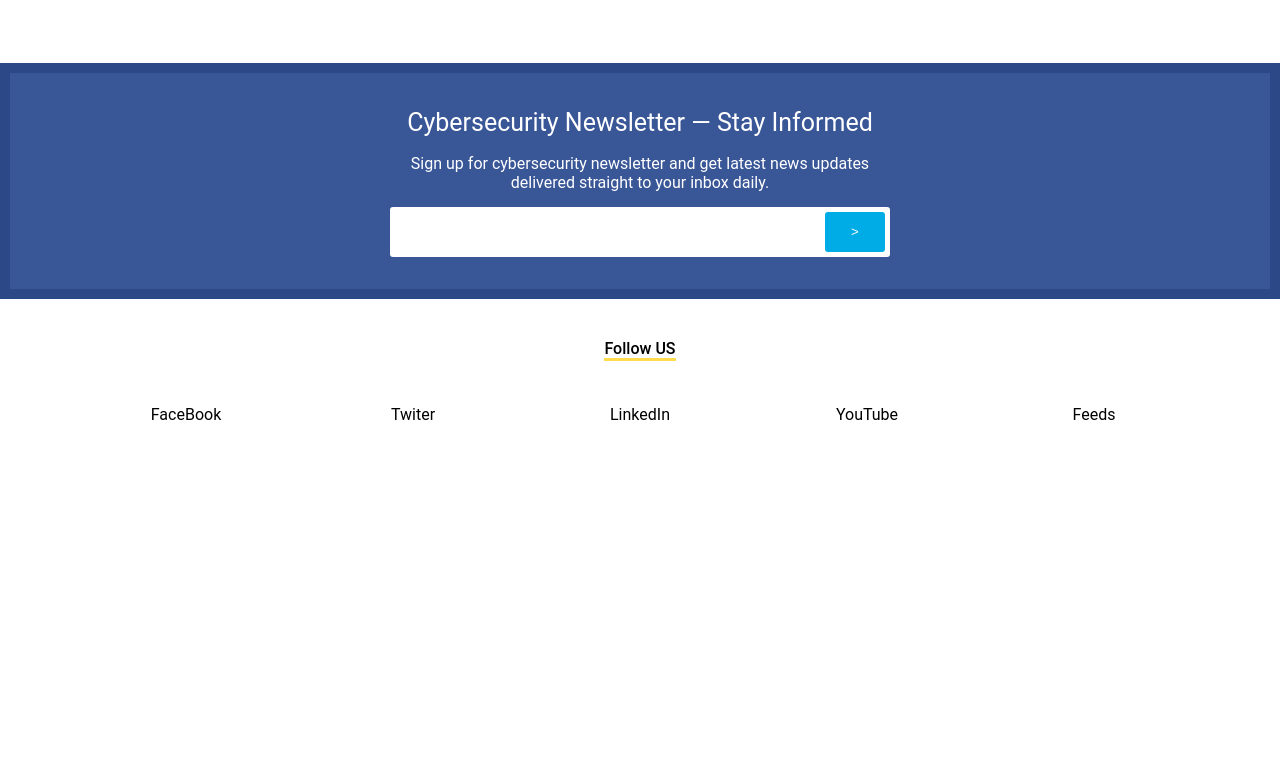
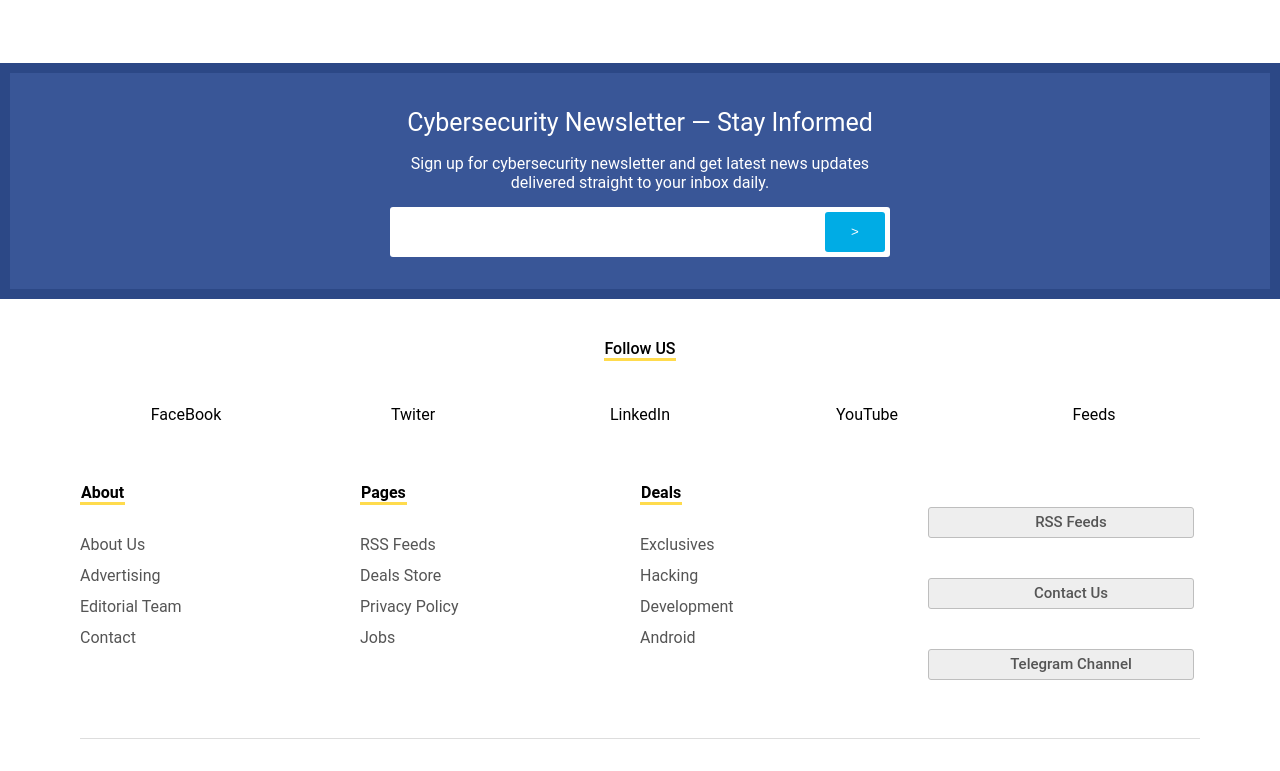
Before and after one commit to nsinhababu/the-hacker-news-clone, a React (Create React App) app: page / in a window 1280 px wide. Shown: the part 2016-2787 px from the top of the page. Built offline with nearby package versions, Linux system fonts and the light colour scheme; the HTML template or start-up script is replaced by a standard one.

Commit message:
initial css

```diff
--- a/src/Components/Footer/index.js
+++ b/src/Components/Footer/index.js
@@ -12,8 +12,61 @@ const Footer = () => {
           <SocialLinks />
         </div>
       </div>
-      <div className='footer__menu-container'></div>
-      <div className='footer__copyright'></div>
+      <div className='footer__menu-container'>
+        <div className='footer__menu'>
+          <h4>About</h4>
+          <a className='footer__menu-links' href='#'>
+            About Us
+          </a>
+          <a className='footer__menu-links' href='#'>
+            Advertising
+          </a>
+          <a className='footer__menu-links' href='#'>
+            Editorial Team
+          </a>
+          <a className='footer__menu-links' href='#'>
+            Contact
+          </a>
+        </div>
+        <div className='footer__menu'>
+          <h4>Pages</h4>
+          <a className='footer__menu-links' href='#'>
+            RSS Feeds
+          </a>
+          <a className='footer__menu-links' href='#'>
+            Deals Store
+          </a>
+          <a className='footer__menu-links' href='#'>
+            Privacy Policy
+          </a>
+          <a className='footer__menu-links' href='#'>
+            Jobs
+          </a>
+        </div>
+        <div className='footer__menu'>
+          <h4>Deals</h4>
+          <a className='footer__menu-links' href='#'>
+            Exclusives
+          </a>
+          <a className='footer__menu-links' href='#'>
+            Hacking
+          </a>
+          <a className='footer__menu-links' href='#'>
+            Development
+          </a>
+          <a className='footer__menu-links' href='#'>
+            Android
+          </a>
+        </div>
+        <div className='footer__menu footer__menu-last'>
+          <a href='#'>RSS Feeds</a>
+          <a href='#'>Contact Us</a>
+          <a href='#'>Telegram Channel</a>
+        </div>
+      </div>
+      <div className='footer__copyright'>
+        © The Hacker News, 2021. All Rights Reserved.
+      </div>
     </footer>
   );
 };
--- a/src/Components/Footer/styles.css
+++ b/src/Components/Footer/styles.css
@@ -3,7 +3,7 @@
   display: flex;
   flex-direction: column;
   align-items: center;
-  margin-top: 40px;
+  margin-top: 20px;
 }
 
 /* social media link section */
@@ -24,6 +24,7 @@
   font-size: 16px;
   font-weight: 500;
   border-bottom: 3px solid #ffdb4d;
+  margin-top: 20px;
 }
 .footer__links {
   width: 100%;
@@ -31,6 +32,7 @@
   display: flex;
   justify-content: space-between;
   align-items: center;
+  flex: 2;
 }
 .footer__links > .social-links-wrapper {
   width: 212px;
@@ -46,3 +48,51 @@
   transform: scale(1.1);
   transition: 0.2s;
 }
+.footer__menu-container {
+  flex: 3;
+  display: flex;
+  margin: 15px 0;
+}
+.footer__menu {
+  flex: 1;
+  display: flex;
+  flex-direction: column;
+  align-items: flex-start;
+  margin-bottom: 20px;
+}
+.footer__menu-links {
+  color: #555;
+  margin-bottom: 12px;
+}
+.footer__menu h4 {
+  margin-bottom: 30px;
+  border-bottom: 3px solid #ffdb4d;
+  padding: 0 1px;
+}
+.footer__menu-last a {
+  width: 95%;
+  padding: 6px 10px 6px 30px;
+  font-size: 15px;
+  border: 1px solid #bebebe;
+  background-color: #eee;
+  color: #555;
+  margin: 20px 8px;
+  border-radius: 3px;
+  font-weight: 500;
+  line-height: 17px;
+}
+.footer__menu-last a:hover {
+  transform: scale(1.1);
+}
+.footer__menu-last {
+  justify-content: center;
+}
+.footer__copyright {
+  flex: 1;
+  border-top: 1px solid #ddd;
+  display: flex;
+  justify-content: flex-start;
+  align-items: center;
+  font-size: 12px;
+  color: #555;
+}
--- a/src/Components/Main/styles.css
+++ b/src/Components/Main/styles.css
@@ -43,7 +43,7 @@
 .card__content-container {
   width: 405px;
   height: 162px;
-
+  padding-left: 15px;
   display: flex;
   flex-direction: column;
   justify-content: center;
@@ -65,7 +65,7 @@
   align-items: center;
 }
 .card__author p {
-  margin-left: 15px;
+  margin-right: 15px;
 }
 .card__content {
   flex: 2;
@@ -90,7 +90,9 @@
   border-radius: 3px;
   border: none;
 }
-
+.btn:hover {
+  transform: translateY(-1.5px);
+}
 /* weekly */
 .popular-weekly {
   width: 300px;
```
